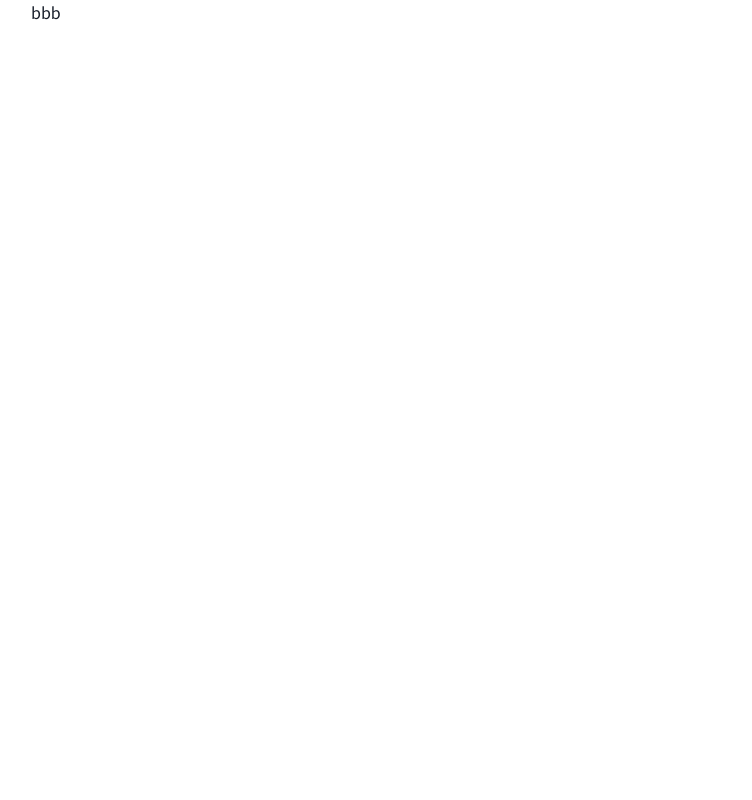
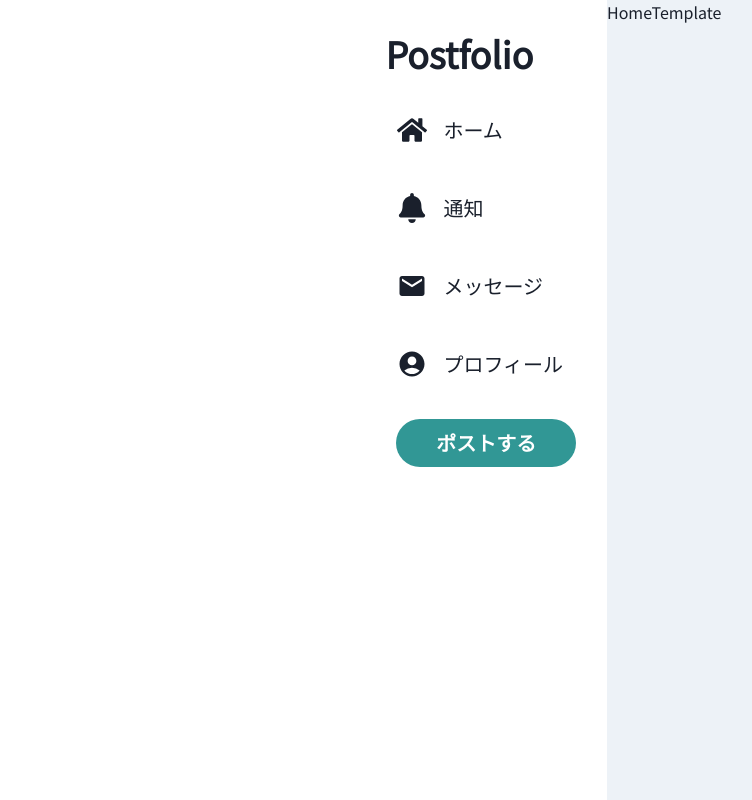
Before and after one commit to Mitsuki0619/postfolio, a Next.js app: page / in a window 1280 px wide. Shown: the whole page, without its empty margins (1-753 px from the left). Built offline with nearby package versions, Linux system fonts and the light colour scheme.

Commit message:
style: Headerコンポーネントの静的作成

```diff
--- /dev/null
+++ b/src/components/molecules/HeaderLink.tsx
@@ -0,0 +1,37 @@
+import React from "react";
+import NextLink from "next/link";
+import { Flex, Text } from "@chakra-ui/react";
+import { MdAccountCircle } from "react-icons/md";
+
+export const HeaderLink: React.FC<{
+  text: string;
+  href: string;
+  icon: React.ReactNode;
+}> = ({ text, href, icon }) => {
+  return (
+    <NextLink href={href}>
+      <Flex
+        rounded={"full"}
+        py={{ xl: "2" }}
+        pl={{ xl: "3" }}
+        pr={{ xl: "6" }}
+        p={"3"}
+        _hover={{ bgColor: "gray.100" }}
+        transition={"all"}
+        transitionDuration={"0.3s"}
+        alignItems={"center"}
+        gap={"4"}
+      >
+        {icon}
+        <Text
+          display={{
+            base: "none",
+            xl: "block",
+          }}
+        >
+          {text}
+        </Text>
+      </Flex>
+    </NextLink>
+  );
+};
--- /dev/null
+++ b/src/components/organisms/Header.tsx
@@ -0,0 +1,94 @@
+import {
+  Box,
+  Button,
+  Flex,
+  Heading,
+  Wrap,
+  WrapItem,
+  Text,
+} from "@chakra-ui/react";
+import { HeaderLink } from "components/molecules/HeaderLink";
+import NextLink from "next/link";
+import React from "react";
+import { BsFillPlusCircleFill } from "react-icons/bs";
+import { FaBell, FaHome } from "react-icons/fa";
+import { MdAccountCircle, MdEmail } from "react-icons/md";
+
+export const Header: React.FC = () => {
+  return (
+    <Box flexGrow={1}>
+      <Flex
+        minW={{ base: "70", xl: "350" }}
+        h="full"
+        direction="column"
+        bgColor="white"
+        pt={"8"}
+        px={{ base: "2", md: "5" }}
+        alignItems={"end"}
+      >
+        <Flex
+          direction="column"
+          h="full"
+          alignItems={"center"}
+          justify={"start"}
+          gap={"4vh"}
+        >
+          <Box w={"full"}>
+            <Heading as={"h1"}>
+              <NextLink href="">Postfolio</NextLink>
+            </Heading>
+          </Box>
+
+          <nav>
+            <Wrap direction="column" spacing={"4vh"} fontSize={"xl"}>
+              <WrapItem>
+                <HeaderLink
+                  text="ホーム"
+                  href=""
+                  icon={<FaHome size={"30"} />}
+                />
+              </WrapItem>
+              <WrapItem>
+                <HeaderLink text="通知" href="" icon={<FaBell size={"30"} />} />
+              </WrapItem>
+              <WrapItem>
+                <HeaderLink
+                  text="メッセージ"
+                  href=""
+                  icon={<MdEmail size={"30"} />}
+                />
+              </WrapItem>
+              <WrapItem>
+                <HeaderLink
+                  text="プロフィール"
+                  href=""
+                  icon={<MdAccountCircle size={"30"} />}
+                />
+              </WrapItem>
+            </Wrap>
+          </nav>
+          <Box>
+            <Button
+              display={{ base: "none", xl: "block" }}
+              colorScheme={"teal"}
+              rounded={"full"}
+              size={"lg"}
+              fontSize={"xl"}
+              px={"10"}
+            >
+              ポストする
+            </Button>
+            <Box
+              display={{ base: "block", xl: "none" }}
+              color={"teal"}
+              cursor={"pointer"}
+              textAlign={"center"}
+            >
+              <BsFillPlusCircleFill size={"45"} />
+            </Box>
+          </Box>
+        </Flex>
+      </Flex>
+    </Box>
+  );
+};
--- a/src/components/organisms/Test.tsx
+++ /dev/null
@@ -1,7 +0,0 @@
-import React from 'react'
-
-export const Test = () => {
-  return (
-    <div>bbb</div>
-  )
-}
--- /dev/null
+++ b/src/components/templates/HomeTemplate.tsx
@@ -0,0 +1,8 @@
+import { Layout } from 'layouts/Layout'
+import React from 'react'
+
+export const HomeTemplate: React.FC = () => {
+  return (
+    <Layout>HomeTemplate</Layout>
+  )
+}
--- /dev/null
+++ b/src/layouts/Layout.tsx
@@ -0,0 +1,23 @@
+import { Flex } from "@chakra-ui/react";
+import { Header } from "components/organisms/Header";
+import React from "react";
+
+export const Layout: React.FC<{ children: React.ReactNode }> = ({
+  children,
+}) => {
+  return (
+    <Flex w="100vw" h="100vh" bgColor="gray.100">
+      <Header />
+      <main>
+        <Flex
+          as="main"
+          grow={1}
+          minW={{ base: "xsm", md: "xl", xl: "2xl" }}
+          maxW={"2xl"}
+        >
+          {children}
+        </Flex>
+      </main>
+    </Flex>
+  );
+};
--- a/src/pages/index.tsx
+++ b/src/pages/index.tsx
@@ -1,12 +1,7 @@
-import { Test } from 'components/organisms/Test'
-import Head from 'next/head'
-import Image from 'next/image'
-import styles from '../styles/Home.module.css'
+import { HomeTemplate } from "components/templates/HomeTemplate";
+import { Layout } from "layouts/Layout";
+import styles from "../styles/Home.module.css";
 
 export default function Home() {
-  return (
-    <div className={styles.container}>
-      <Test/>
-    </div>
-  )
+  return <HomeTemplate />;
 }
```
